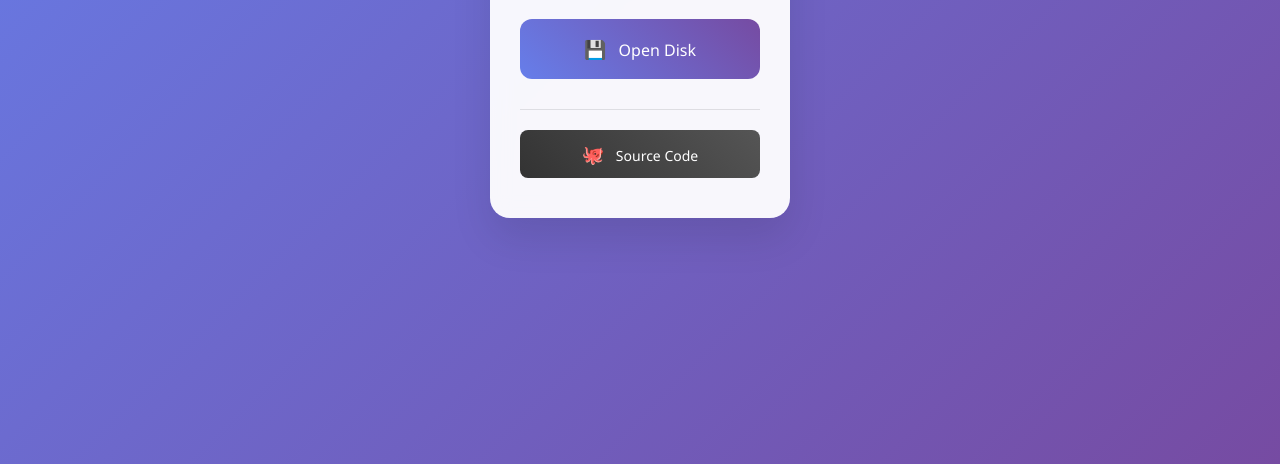
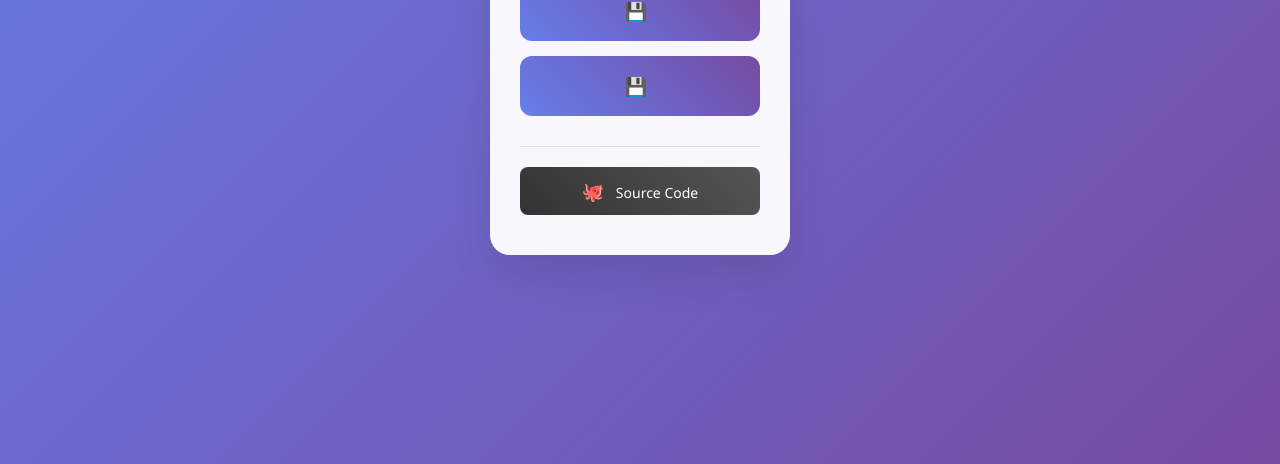
Before and after one commit to SamWang8891/web-math-sim, a plain HTML site: page index.html in a window 1280 px wide. Shown: the part 336-800 px from the top of the page. Drawn offline with Linux system fonts and the light colour scheme.

Commit message:
Update index.html

```diff
--- a/index.html
+++ b/index.html
@@ -152,19 +152,16 @@
             }
         }
     </style>
-    <script>
-        function openDisk() {
-            window.location.href = window.location.origin + '/open_disk.html';
-        }
-    </script>
 </head>
 <body>
     <div class="container">
         <h1 class="title">Sites List</h1>
         <div class="button-container">
-            <a href="#" class="action-button" onclick="openDisk()">
+            <a href="#" class="action-button" onclick="window.location.href = window.location.origin + '/open_disk.html';">
                 <span class="icon">💾</span>
-                Open Disk
+            </a>
+             <a href="#" class="action-button" onclick="window.location.href = window.location.origin + '/orthogonal_gradient_theorem.html';">
+                <span class="icon">💾</span>
             </a>
             <!-- Add more buttons here as needed -->
         </div>
```
